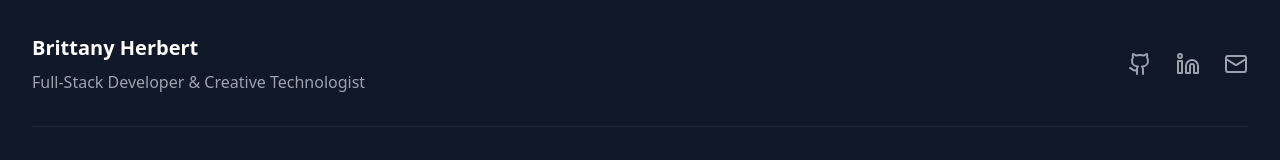
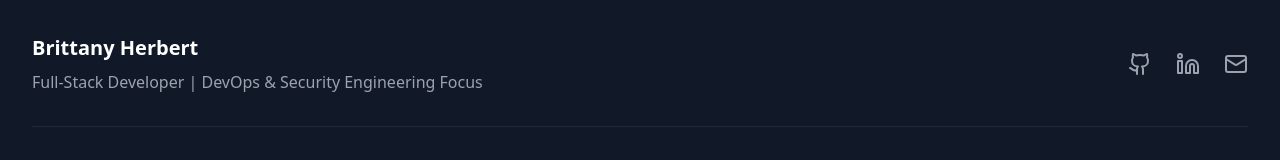
Before and after one commit to Maj-dot/BrittanyHerbert-Portfolio, a React (Vite) app: page / in a window 1280 px wide. Shown: the part 4806-4966 px from the top of the page. Built offline with nearby package versions, Linux system fonts and the light colour scheme.

Commit message:
Update text in footer

```diff
--- a/src/components/Footer.tsx
+++ b/src/components/Footer.tsx
@@ -10,7 +10,7 @@ const Footer = () => {
         <div className="flex flex-col md:flex-row justify-between items-center gap-6">
           <div className="text-center md:text-left">
             <h3 className="text-xl font-bold mb-2">Brittany Herbert</h3>
-            <p className="text-gray-400">Full-Stack Developer & Creative Technologist</p>
+            <p className="text-gray-400">Full-Stack Developer | DevOps & Security Engineering Focus</p>
           </div>
 
           <div className="flex gap-6">
```
